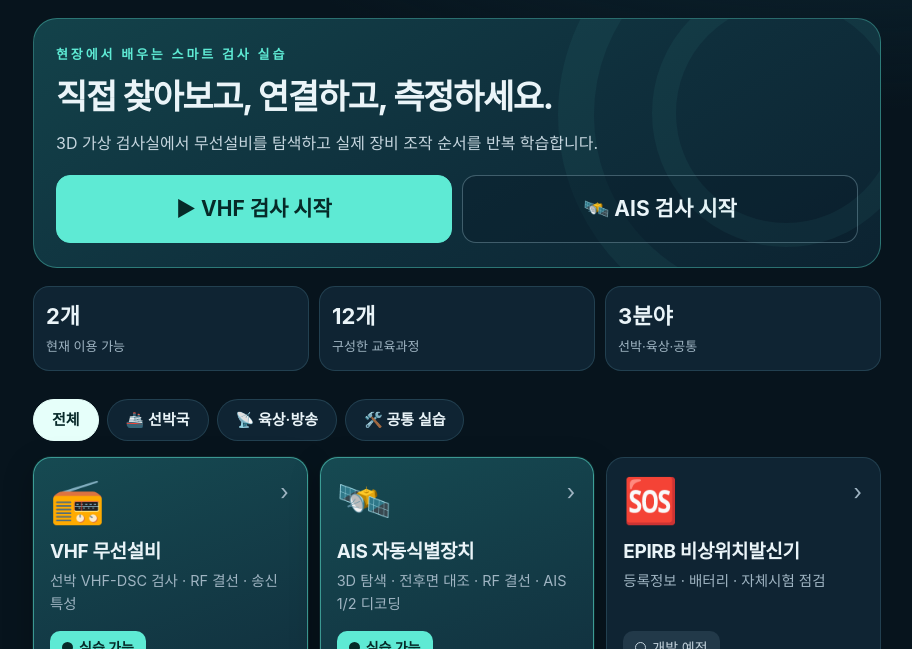
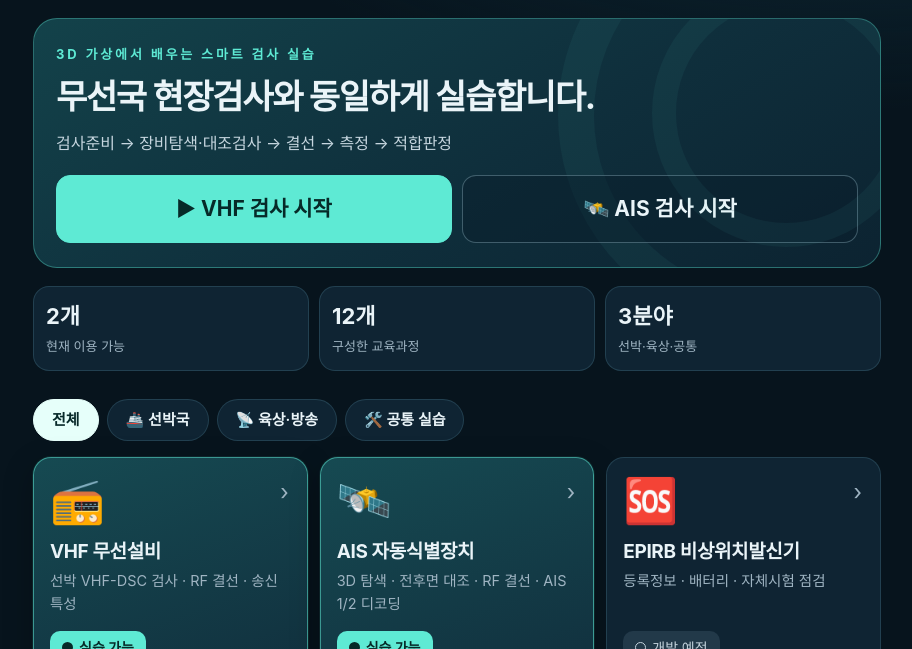
Before and after one commit to beomgwani-cyber/vhf-inspection-game, a plain HTML site: page index.html in a window 1280 px wide. Shown: the part 77-726 px from the top of the page, without its empty margins (183-1095 px from the left). Drawn offline with Linux system fonts and the light colour scheme.

Commit message:
메인 화면 문구 변경: 무선국 현장검사와 동일하게 실습, 진행 순서 표시
Co-Authored-By: Claude Opus 5.5 <noreply@anthropic.com>

```diff
--- a/index.html
+++ b/index.html
@@ -215,9 +215,9 @@
 
 <main class="wrap" id="home">
   <section class="hero">
-    <div class="kicker">현장에서 배우는 스마트 검사 실습</div>
-    <h1>직접 찾아보고, 연결하고, 측정하세요.</h1>
-    <p>3D 가상 검사실에서 무선설비를 탐색하고 실제 장비 조작 순서를 반복 학습합니다.</p>
+    <div class="kicker">3D 가상에서 배우는 스마트 검사 실습</div>
+    <h1>무선국 현장검사와 동일하게 실습합니다.</h1>
+    <p>검사준비 → 장비탐색·대조검사 → 결선 → 측정 → 적합판정</p>
     <div class="actions">
       <button class="btn big primary" type="button" data-start="vhf">▶ VHF 검사 시작</button>
       <button class="btn big" type="button" data-start="ais">🛰️ AIS 검사 시작</button>
```
